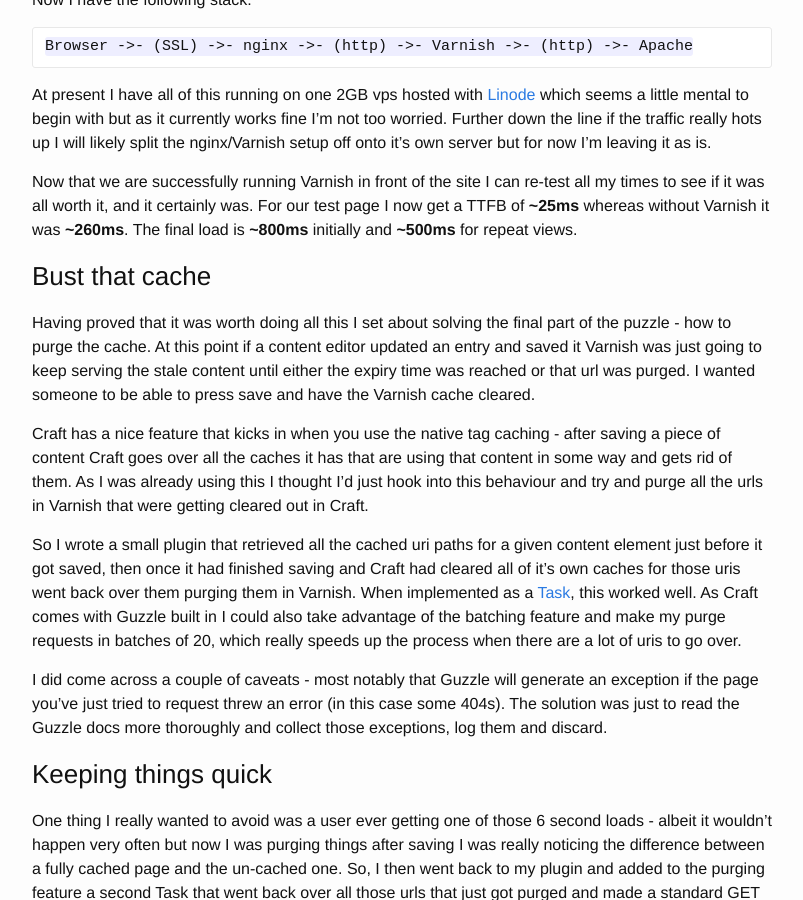
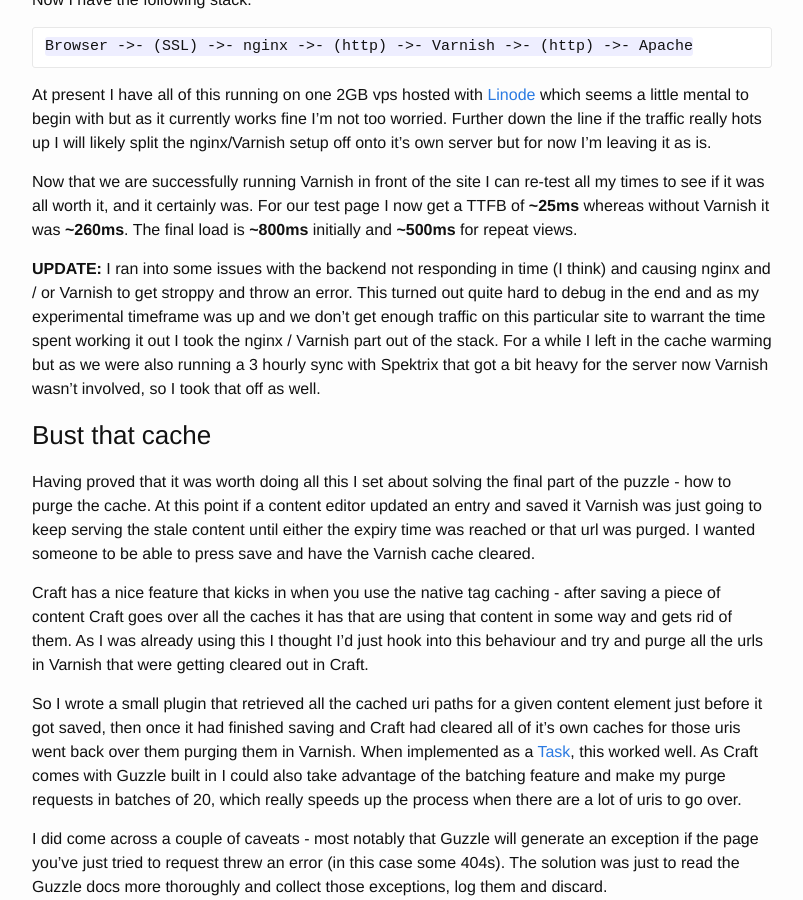
Before and after one commit to supercool/supercool.github.io, a Jekyll site: the page built from _posts/2015-06-08-making-craft-sing-with-varnish-and-nginx.md, in a window 1280 px wide and 900 px high, scrolled down 4429 px. Shown: the whole window, without its empty margins (238-1041 px from the left). Built offline with Jekyll 4.4.1, drawn with Linux system fonts in a browser that asks for light colours; comment, search, counter and statistics services are not loaded.

Commit message:
Update on how the over-complicated stack turned out.

```diff
--- a/_posts/2015-06-08-making-craft-sing-with-varnish-and-nginx.md
+++ b/_posts/2015-06-08-making-craft-sing-with-varnish-and-nginx.md
@@ -147,6 +147,8 @@ At present I have all of this running on one 2GB vps hosted with [Linode](https:
 
 Now that we are successfully running Varnish in front of the site I can re-test all my times to see if it was all worth it, and it certainly was. For our test page I now get a TTFB of __~25ms__ whereas without Varnish it was __~260ms__. The final load is __~800ms__ initially and __~500ms__ for repeat views.
 
+__UPDATE:__ I ran into some issues with the backend not responding in time (I think) and causing nginx and / or Varnish to get stroppy and throw an error. This turned out quite hard to debug in the end and as my experimental timeframe was up and we don’t get enough traffic on this particular site to warrant the time spent working it out I took the nginx / Varnish part out of the stack. For a while I left in the cache warming but as we were also running a 3 hourly sync with Spektrix that got a bit heavy for the server now Varnish wasn’t involved, so I took that off as well.
+
 ### Bust that cache
 Having proved that it was worth doing all this I set about solving the final part of the puzzle - how to purge the cache. At this point if a content editor updated an entry and saved it Varnish was just going to keep serving the stale content until either the expiry time was reached or that url was purged. I wanted someone to be able to press save and have the Varnish cache cleared.
 
```
